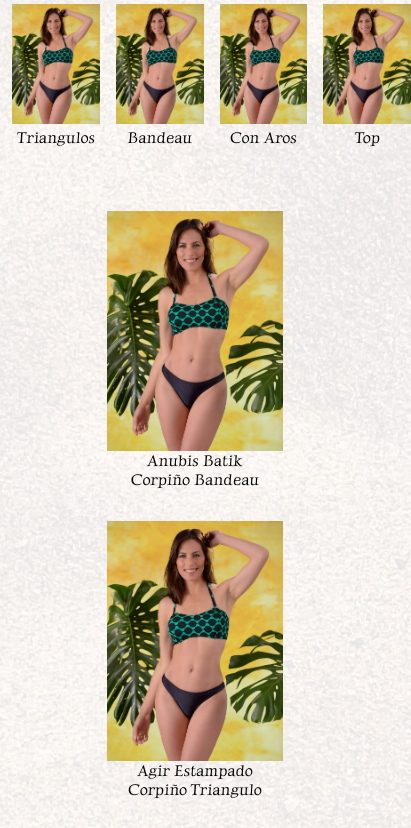
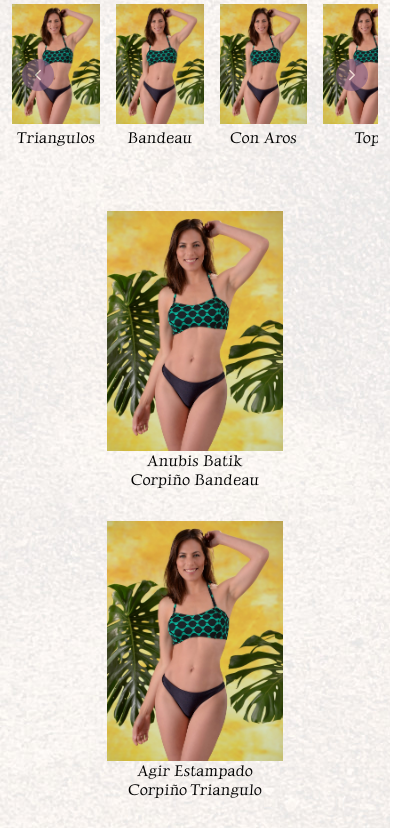
Before and after one commit to CarmenDuque/aquamar, a plain HTML site: page pages/corpinos.html in a window 390 px wide. Shown: the part 137-965 px from the top of the page, 411 px wide, since content can reach past the window. Drawn offline with nearby package versions, Linux system fonts and the light colour scheme.

Commit message:
responsive resto del proyecto

```diff
--- a/css/productos.css
+++ b/css/productos.css
@@ -1,9 +1,11 @@
 #categorias {
   display: flex;
   align-items: center;
-  justify-content: space-evenly;
+  justify-content: flex-start;
   gap: 16px;
   width: 100%;
+  overflow: scroll;
+  position: relative;
 }
 
 .categorias__categoria {
@@ -12,6 +14,32 @@
   align-items: center;
 }
 
+.categorias__direction {
+  position: absolute;
+  display: flex;
+  align-items: center;
+  justify-content: center;
+  color: white;
+  background-color: var(--color-main);
+  border-radius: 100%;
+  padding: var(--xs);
+  opacity: 0.6;
+}
+
+.categorias__direction.forwards {
+  right: 10px;
+}
+
+.categorias__direction.backwards {
+  left: 10px;
+}
+
+@media (min-width: 600px) {
+  #categorias {
+    overflow: hidden;
+    justify-content: space-evenly;
+  }
+}
 .categorias__categoria__imagen {
   object-fit: cover;
   max-width: 120px;
--- a/pages/corpinos.html
+++ b/pages/corpinos.html
@@ -75,6 +75,13 @@
             />
           </a>
           <span>Top</span>
+        </div>
+
+        <div class="mobile-only categorias__direction forwards">
+          <ion-icon name="chevron-forward-outline"></ion-icon>
+        </div>
+        <div class="mobile-only categorias__direction backwards">
+          <ion-icon name="chevron-back-outline"></ion-icon>
         </div>
       </section>
       <section id="modelos">
```
